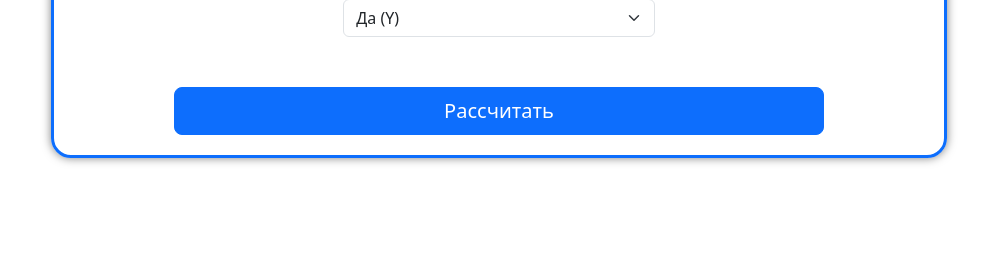
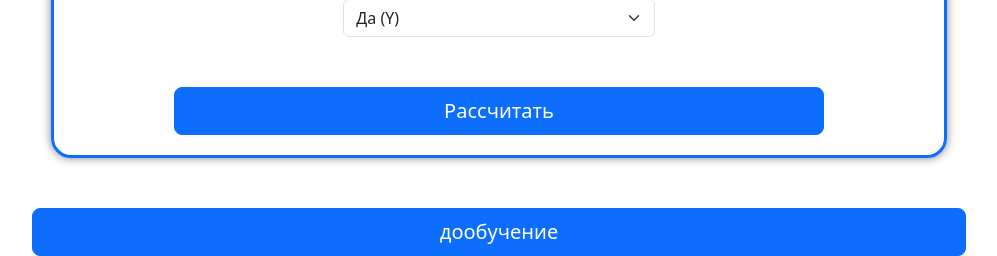
Before and after one commit to dikuzzi/HeartDisease, a Django app: page / in a window 1280 px wide. Shown: the part 806-1062 px from the top of the page, without its empty margins (141-1138 px from the left). Before the commit the page ends 970 px from the top, so only its background shows below. Run offline with Django 5.2, Linux system fonts and the light colour scheme.

Commit message:
добавил кнопку дообучения

```diff
--- a/HeartSite/heartPredictionApp/templates/heartPredictionApp/index.html
+++ b/HeartSite/heartPredictionApp/templates/heartPredictionApp/index.html
@@ -138,6 +138,13 @@
             <button class="w-100 btn btn-primary btn-lg" type="submit"
                 style="width: 73% !important;">Рассчитать</button>
         </div>
+
+
     </form>
+
+    <div style="width: 100%; text-align: center; margin-top: 50px;">
+        <button class="w-100 btn btn-primary btn-lg" type="submit"
+        style="width: 73% !important;">дообучение</button>
+    </div>
 </body>
 </html>
--- a/HeartSite/heartPredictionApp/views.py
+++ b/HeartSite/heartPredictionApp/views.py
@@ -15,6 +15,7 @@ import warnings
 warnings.filterwarnings('ignore')
 import joblib
 from sklearn.preprocessing import MinMaxScaler, StandardScaler
+import pickle
 
 
 def index(request):
```
